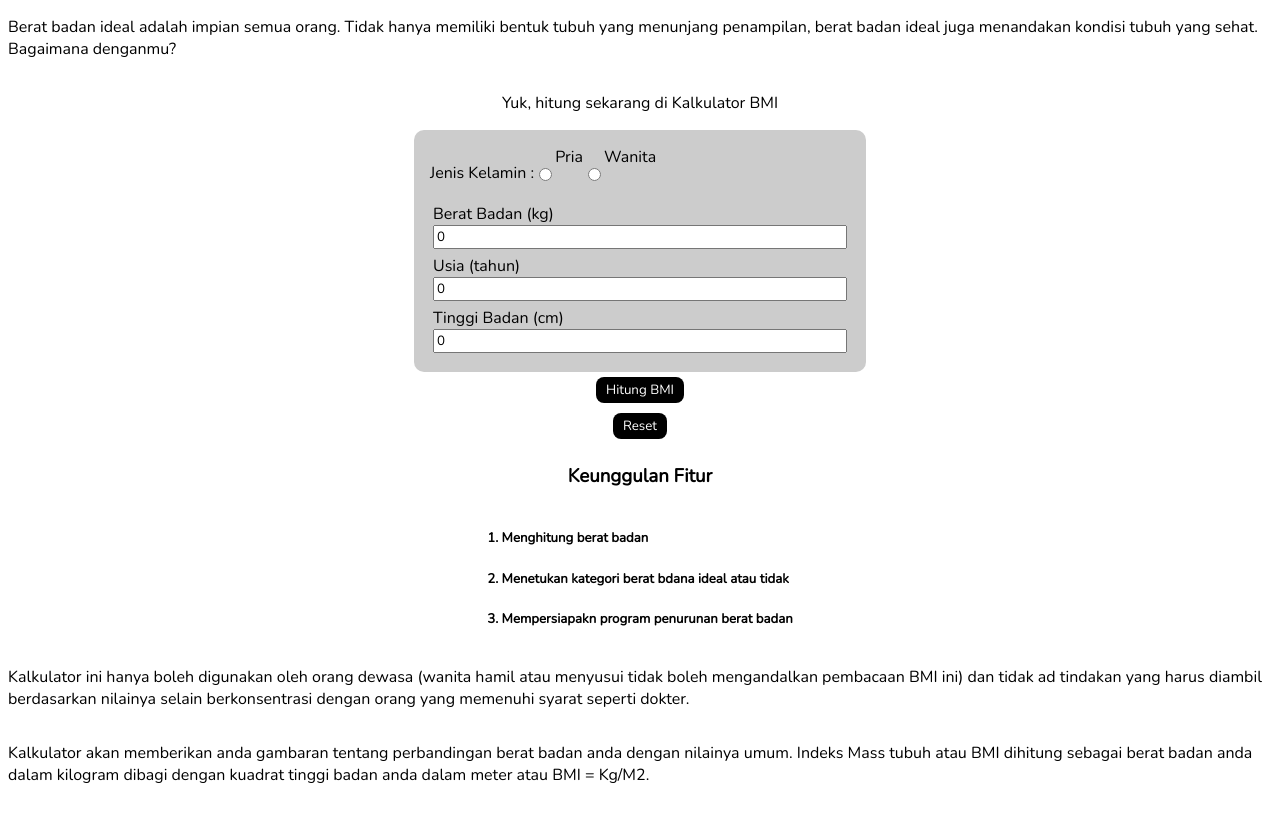
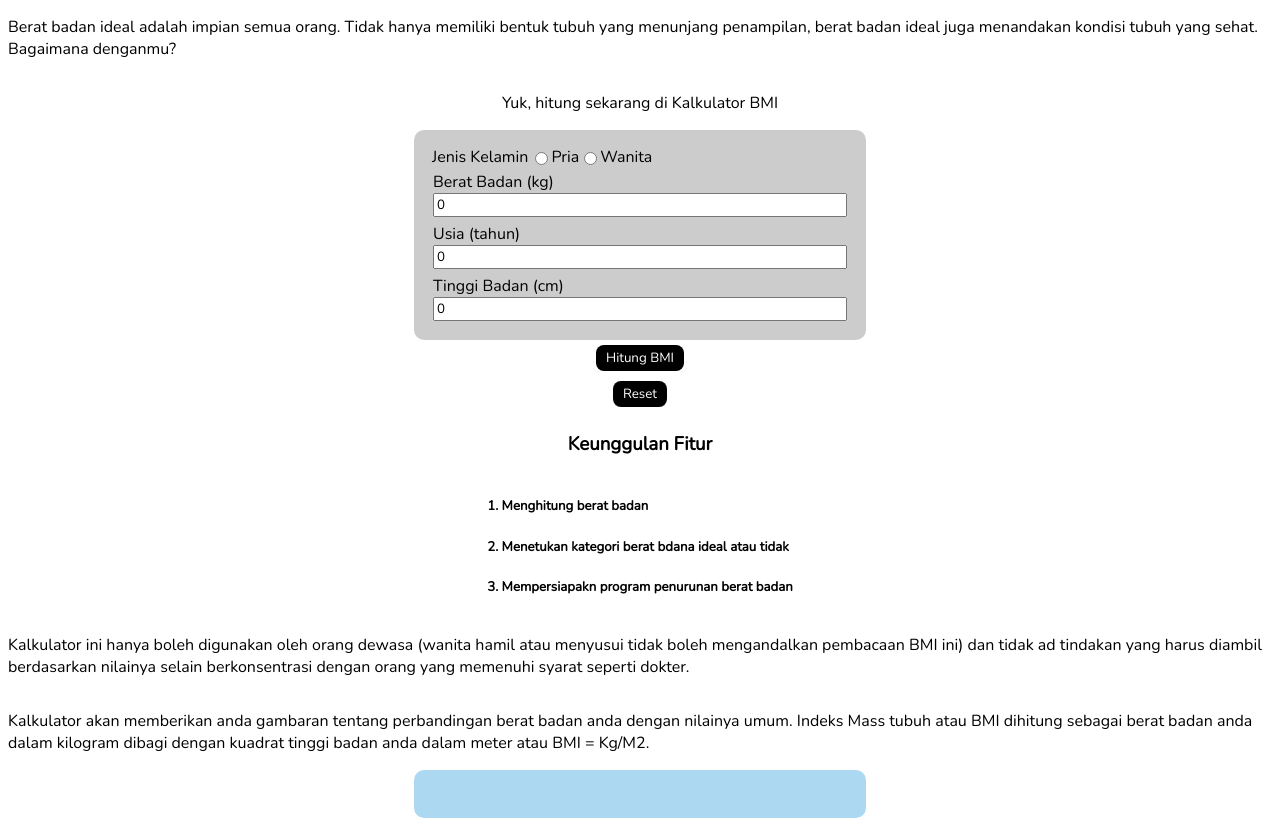
Before and after one commit to SuciAfrilia/SuciAfrilia.github.io, a plain HTML site: page index.html in a window 1280 px wide. Shown: the part 228-1046 px from the top of the page. Drawn offline with nearby package versions, Linux system fonts and the light colour scheme.

Commit message:
mini project Suci Afrilia

```diff
--- a/css/style.css
+++ b/css/style.css
@@ -94,3 +94,14 @@ button{
     margin: 5px 198px;
     display: flex;
 }
+
+.page-hasil{
+    background: rgb(173, 216, 241);
+    width: 95%;
+    max-width: 420px;
+    padding: 1rem;
+    border-radius: 10px;
+    box-shadow: 0 10px 15px rgba (0, 0, 0. 0.25);
+    gap: 1rem;
+    text-align: center;
+}
--- a/index.html
+++ b/index.html
@@ -29,10 +29,10 @@
         <div class="container-form">
             <form>
                 <div class="action">
-                    <p>Jenis Kelamin : </p>
-                    <input type="radio" id="male" name="male" value="male">
+                    <legend>Jenis Kelamin</legend>
+                    <input type="radio" id="male" name="jenis_kelamin" value="male">
                     <label for="male">Pria</label>
-                    <input type="radio" id="female" name="female" value="female">
+                    <input type="radio" id="female" name="jenis_kelamin" value="female">
                     <label for="female">Wanita</label>
                 </div>
 
@@ -74,9 +74,11 @@
             dengan kuadrat tinggi badan anda dalam meter atau BMI = Kg/M2.
         </p>
     </div>
-    <div id="page-hasil">
+    <div class="page-hasil">
         <p id="bmi-result"></p>
+        <p id="bmihasil"></p>
     </div>
+
 </body>
 
 </html>
--- a/js/script.js
+++ b/js/script.js
@@ -32,6 +32,19 @@ function calculateBMI() {
 
     document.getElementById("page-calculator").remove();
 
-    // Display the BMI classification to the user.
-    // document.getElementById("bmi-result").innerHTML += " (" + bmiClassification + ")";
+      // Classify the BMI.
+  var bmihasil = "";
+  if (bmi < 18.5) {
+    bmihasil = "Kurang Berat Badan. Cara terbaik untuk menaikkan berat badan dengan cara mengatur kalori makanan dan mengonsomsi makanan 4 sehat dan 5 sempurna serta iringi dengan olahraga";
+  } else if (bmi >= 18.5 && bmi < 25) {
+    bmihasil = "Normal (ideal). Tetap pertahankan dengan mengatur pola makanan dan menjaga olahraga serta tidur yang cukup";
+  } else if (bmi >= 25 && bmi < 29.9) {
+    bmihasil = "Kelebihan Berat Badan. Cara terbaik untuk mengurangi berat badan dengan cara mengatur kalori makan yang dikonsumsi dan berolahraga dengan teratur";
+  } else {
+    bmihasil = "Kegemukan (Obesitas). Cara terbaik untuk mengurangi berat badan dengan cara mengatur kalori makan yang dikonsumsi dan berolahraga dengan teratur";
   }
+
+  // Display the BMI classification to the user.
+  document.getElementById("bmihasil").innerHTML += " (" + bmihasil + ")";
+
+}
```
